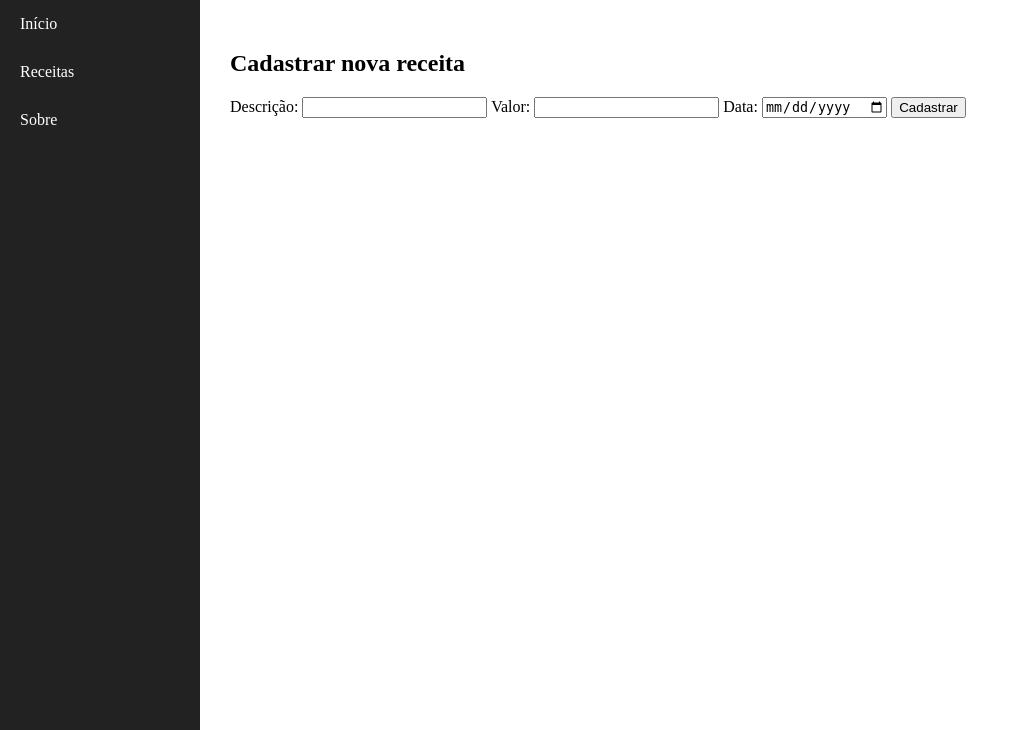
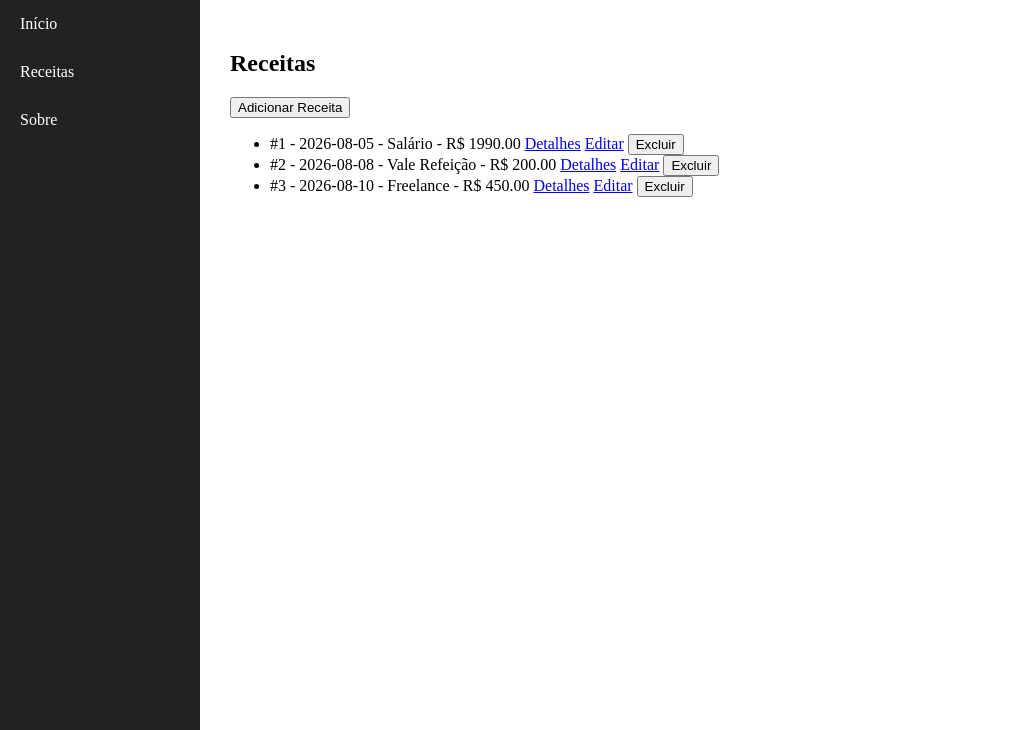
Before and after one commit to samueldolberth/finance, a Flask app: page /receitas in a window 1280 px wide. Shown: the part 70-800 px from the top of the page, without its empty margins (0-1009 px from the left). Run offline with Flask 3, Linux system fonts and the light colour scheme.

Commit message:
fix routes index

```diff
--- a/app.py
+++ b/app.py
@@ -18,12 +18,16 @@ class Receita(db.Model):
     valor = db.Column(db.Float, nullable=False)
     data = db.Column(db.Date, nullable=False)
 
-# Página inicial
+
 @app.route("/")
 def dashboard():
+    return render_template("dashboard.html")
+
+@app.route("/receitas")
+def receitas():
    receitas = Receita.query.all()
 
-   return render_template("dashboard.html", receitas=receitas)
+   return render_template("receitas.html", receitas=receitas)
 
 
 # Página sobre
@@ -33,7 +37,7 @@ def sobre():
 
 
 # Cadastro de receitas
-@app.route("/receitas", methods=["GET", "POST"])
+@app.route("/receitas/nova", methods=["GET", "POST"])
 def cadastro_receitas():
 
     if request.method == "POST":
@@ -69,7 +73,7 @@ def cadastro_receitas():
         db.session.add(nova_receita)
         db.session.commit()
         flash("Receita cadastrada com sucesso!", "sucesso")
-        return redirect(url_for('dashboard'))
+        return redirect(url_for('receitas'))
     return render_template("nova_receita.html")
 
 def popular_banco():
@@ -105,7 +109,7 @@ def editar_receita(receita_id):
         receita.data = datetime.strptime(request.form.get("data"),"%Y-%m-%d").date()
         db.session.commit()
         flash("Receita atualizada com sucesso!", "sucesso")
-        return redirect(url_for("dashboard"))
+        return redirect(url_for("receitas"))
     return render_template("editar.html", receita=receita)
 
 @app.route("/receita/<int:receita_id>/remover", methods=["POST"])
@@ -114,7 +118,7 @@ def remover_receita(receita_id):
     db.session.delete(receita)
     db.session.commit()
     flash("Receita removida.", "sucesso")
-    return redirect(url_for("dashboard"))
+    return redirect(url_for("receitas"))
 
 # Executa o servidor
 if __name__ == "__main__":
--- a/templates/base.html
+++ b/templates/base.html
@@ -20,7 +20,7 @@
                     </a>
                 </li>
                 <li>
-                    <a href="{{ url_for('cadastro_receitas') }}">
+                    <a href="{{ url_for('receitas') }}">
                         Receitas
                     </a>
                 </li>
--- /dev/null
+++ b/templates/receitas.html
@@ -0,0 +1,29 @@
+{% extends "base.html" %}
+{% block content %}
+<h2>Receitas</h2>
+<a href="{{ url_for('cadastro_receitas') }}">
+    <button type="button">Adicionar Receita</button>
+</a>
+{% if receitas %}
+<ul>
+  {% for receita in receitas %}
+  <li>
+    #{{ receita.id }} -
+    {{ receita.data }} -
+    {{ receita.descricao }} -
+    R$ {{ "%.2f"|format(receita.valor) }}
+    <a href="{{ url_for('detalhe_receita', receita_id=receita.id) }}">Detalhes</a>
+    <a href="{{ url_for('editar_receita', receita_id=receita.id) }}">Editar</a>
+    <form
+      method="POST"
+      action="{{ url_for('remover_receita', receita_id=receita.id) }}"
+      style="display: inline;">
+        <button type="submit">Excluir</button>
+    </form>
+  </li>
+  {% endfor %}
+</ul>
+{% else %}
+  <p>Nenhuma receita cadastrada ainda.</p>
+{% endif %}
+{% endblock %}
```
Also changed, not shown: templates/dashboard.html (+1 -20 lines).
